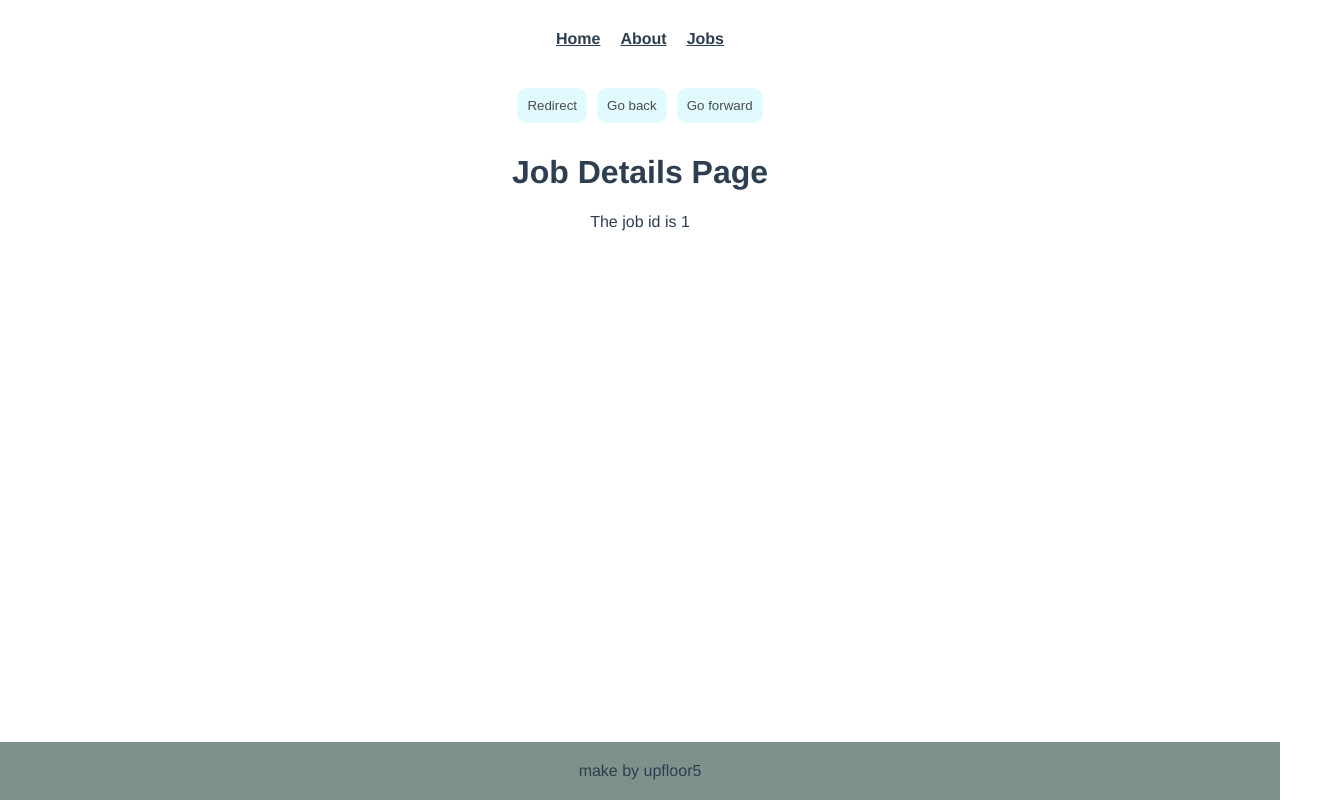
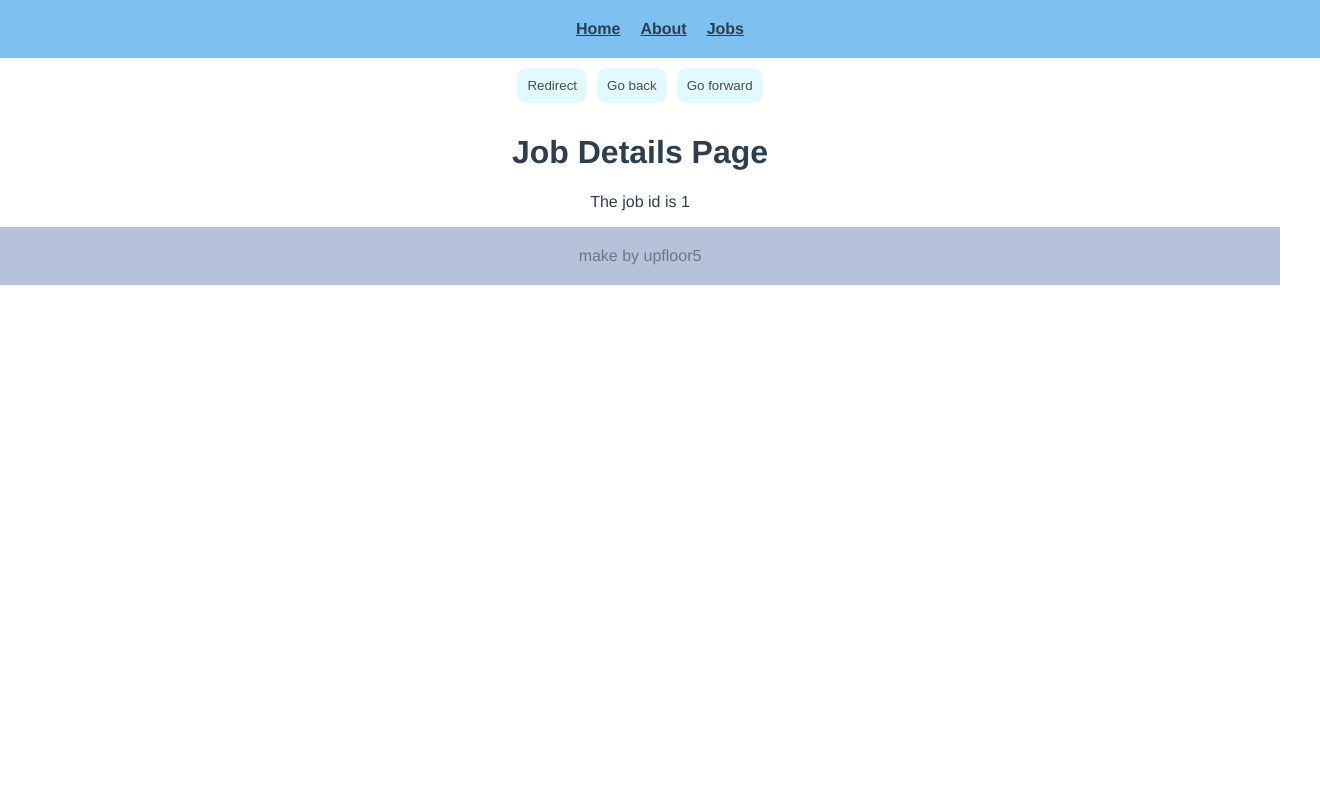
Before and after one commit to Ponpon55837/Vue3Learning, a Vue app: page /jobs/1 in a window 1280 px wide. Shown: the whole page, 1320 px wide, since content can reach past the window. Built offline with nearby package versions, Linux system fonts and the light colour scheme.

Commit message:
need to fix this data problem

```diff
--- a/package.json
+++ b/package.json
@@ -1,5 +1,5 @@
 {
-  "name": "vue-todoapp",
+  "name": "vue3Learning",
   "version": "0.0.0",
   "scripts": {
     "dev": "vite",
--- a/src/index.css
+++ b/src/index.css
@@ -11,7 +11,11 @@ body {
 }
 
 #nav {
-  padding: 30px;
+  transition: all ease .5;
+  width: 100%;
+  top:0;
+  padding: 20px;
+  background-color: #7EC1F1;
 }
 
 #nav a {
@@ -21,7 +25,7 @@ body {
 }
 
 #nav a:hover {
-  color: #72C795;
+  color: #ffffff;
 }
 
 #nav a.router-link-exact-active {
@@ -48,9 +52,12 @@ body {
 .footer {
   display: flex;
   justify-content: center;
-  background-color: #7E928B;
+  background-color: #96A9CA;
   bottom: 0;
-  position: fixed;
   width: 100%;
   padding: 20px 0;
+  opacity: .7;
 }
+.footer:hover {
+  opacity: 1;
+}
--- a/src/views/job/Jobs.vue
+++ b/src/views/job/Jobs.vue
@@ -1,31 +1,28 @@
 <template>
   <h1>Jobs</h1>
-  <div class="job" v-for="job in jobs" key='job.id' :title='job.title'>
-    <router-link
-      :to="{
-        name: 'JobsDetails',
-        params: { id: job.id, details: job.details }
-      }">
-      <h2>{{ job.title }}</h2>
-    </router-link>
+  <div class="job" v-for="wave in waves" key='wave.stationId' :title='wave.locationName'>
+    <h2>{{ wave.locationName }}</h2>
   </div>
+  {{ waves.validTime }}
 </template>
 
 <script>
 import JobsDetails from './JobsDetails.vue'
 
 export default {
-  components: {
-    JobsDetails
-  },
   data() {
     return {
-      jobs: [
-        { title: 'UX DESIGNER', id: 1, details: 'make by designer' },
-        { title: 'WEB DEVELOPER', id: 2, details: 'make by developer' },
-        { title: 'WEB USER', id: 1, details: 'use by user' },
-      ]
+      waves: []
     }
+  },
+  mounted() {
+    fetch(`https://opendata.cwb.gov.tw/api//v1/rest/datastore/F-A0021-001?Authorization=CWB-59284856-0F85-4E19-A05B-42EDCCC4B575`)
+    .then(res => res.json())
+    .then(data => {
+      const resdata = data.records.location[0]
+      this.waves = resdata
+    })
+    .catch(err => console.log(err.message))
   }
 }
 </script>
```
Also changed, not shown: 2 other files (tests, documents, lock files or other folders).
